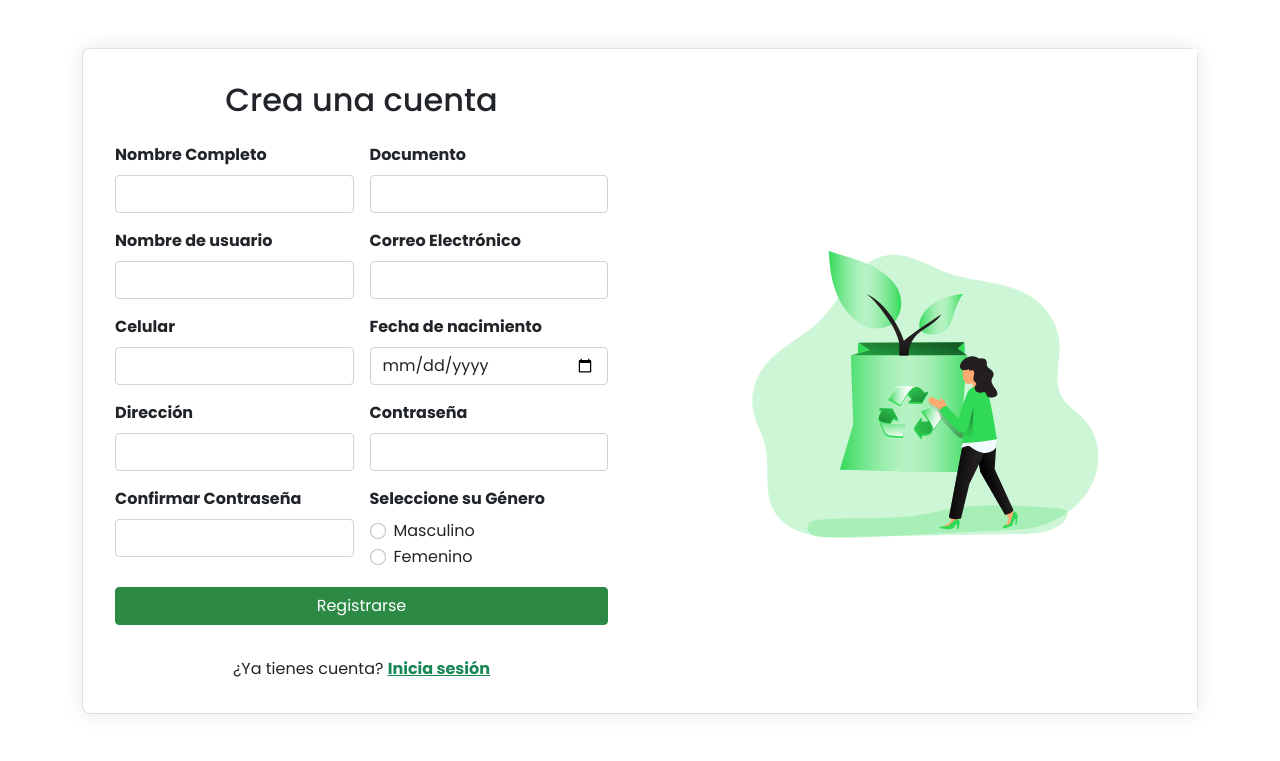
After one commit to JuanRodriguezDV/ProyectoPoli, a Django app: page /signup in a window 1280 px wide. The commit adds this page. Shown: the top 761 px of the page. Run offline with Django 5.2, Linux system fonts and the light colour scheme.

Commit message:
create signup

```diff
--- a/green/core/templates/signin.html
+++ b/green/core/templates/signin.html
@@ -16,7 +16,7 @@
                   <input type="password" id="password" class="form-control" name="password" required/>
               </div>
           <button type="submit" class="btn btn-success w-100 mb-3">Ingresar</button>
-          <p class="text-muted text-center">¿No tienes cuenta? <a href="#" class="text-success fw-bold">¡Crea una!</a></p>
+          <p class="text-muted text-center">¿No tienes cuenta? <a href="signup" class="text-success fw-bold">¡Crea una!</a></p>
         </form>
       </div>
       <!-- Imagen -->
--- /dev/null
+++ b/green/core/templates/signup.html
@@ -0,0 +1,81 @@
+{% extends 'layout/base.html' %}
+
+{% block content %}
+<div class="container py-5">
+  <div class="card card-custom">
+    <div class="row g-0">
+      <!--Formulario -->
+      <div class="col-lg-6">
+        <div class="form-section" style="padding: 2rem;">
+          <h2 class="mb-4 text-center">Crea una cuenta</h2>
+          <form method="post">
+            <div class="row g-3">
+              <div class="col-md-6">
+                <label for="nombreCompleto" class="form-label">Nombre Completo</label>
+                <input type="text" class="form-control" id="nombre" name="nombre" required>
+              </div>
+              <div class="col-md-6">
+                <label for="documento" class="form-label">Documento</label>
+                <input type="number" class="form-control" id="documento" name="" required>
+              </div>
+              <div class="col-md-6">
+                <label for="username" class="form-label">Nombre de usuario</label>
+                <input type="text" class="form-control" id="username" name="username" required>
+              </div>
+              <div class="col-md-6">
+                <label for="correo" class="form-label">Correo Electrónico</label>
+                <input type="email" class="form-control" id="correo" name="correo" required>
+              </div>
+              <div class="col-md-6">
+                <label for="celular" class="form-label">Celular</label>
+                <input type="tel" class="form-control" id="celular" name="celular" required>
+              </div>
+              <div class="col-md-6">
+                <label for="fechaNacimiento" class="form-label">Fecha de nacimiento</label>
+                <input type="date" class="form-control" id="fechaNacimiento" name="fechaNacimiento" min="2007-12-31" required>
+              </div>
+              <div class="col-md-6">
+                <label for="direccion" class="form-label">Dirección</label>
+                <input type="text" class="form-control" id="direccion" required>
+              </div>
+              <div class="col-md-6">
+                <label for="password" class="form-label">Contraseña</label>
+                <input type="password" class="form-control" id="password" required>
+              </div>
+              <div class="col-md-6">
+                <label for="confirmPassword" class="form-label">Confirmar Contraseña</label>
+                <input type="password" class="form-control" id="confirmPassword" required>
+              </div>
+              <div class="col-lg-6">
+                <label class="form-label d-block">Seleccione su Género</label>
+                <div class="form-check form-check-inline">
+                  <input class="form-check-input" type="radio" name="genero" id="masculino" value="Masculino" required>
+                  <label class="form-check-label" for="masculino">Masculino</label>
+                </div>
+                <div class="form-check form-check-inline">
+                  <input class="form-check-input" type="radio" name="genero" id="femenino" value="Femenino" required>
+                  <label class="form-check-label" for="femenino">Femenino</label>
+                </div>
+              </div>
+              <div class="col-12 d-grid">
+                <button type="submit" class="btn btn-success">Registrarse</button>
+              </div>
+              <div class="col-12 text-center">
+                <p class="mt-3 mb-0">¿Ya tienes cuenta? <a href="signin" class="text-success fw-bold">Inicia sesión</a></p>
+              </div>
+            </div>
+          </form>
+        </div>
+      </div>
+      <!--Imagen -->
+      <div class="col-lg-6">
+        <div class="illustration h-100">
+          <img src="/static/img/svg/signup.svg">
+        </div>
+      </div>
+
+    </div>
+  </div>
+</div>
+
+{% endblock %}
--- a/green/core/views.py
+++ b/green/core/views.py
@@ -8,3 +8,7 @@ def home (request):
 #inicio de sesion
 def signin (request):
     return render(request, 'signin.html')
+
+#crear cuenta
+def signup (request):
+    return render(request, 'signup.html')
--- a/green/green/urls.py
+++ b/green/green/urls.py
@@ -21,5 +21,6 @@ from core import views
 urlpatterns = [
     path('', views.home, name='home'),
     path('signin', views.signin, name='signin'),
+    path('signup', views.signup, name='signup'),
     path('admin/', admin.site.urls),
 ]
--- a/green/static/css/styles.css
+++ b/green/static/css/styles.css
@@ -120,3 +120,25 @@
   box-shadow: 0 0 15px rgba(0,0,0,0.1);
   overflow: hidden;
 }
+/*Estilo  Formularios*/
+.card-custom {
+  border-radius: 0.5rem;
+  box-shadow: 0 0 20px rgba(0,0,0,0.1);
+}
+.container .form-section {
+  padding: 2rem;
+}
+.illustration {
+  background-color: #fff;
+  display: flex;
+  align-items: center;
+  justify-content: center;
+  padding: 2rem;
+}
+.illustration img {
+  max-width: 80%;
+  height: auto;
+}
+.form-label {
+  font-weight: bold;
+}
```
